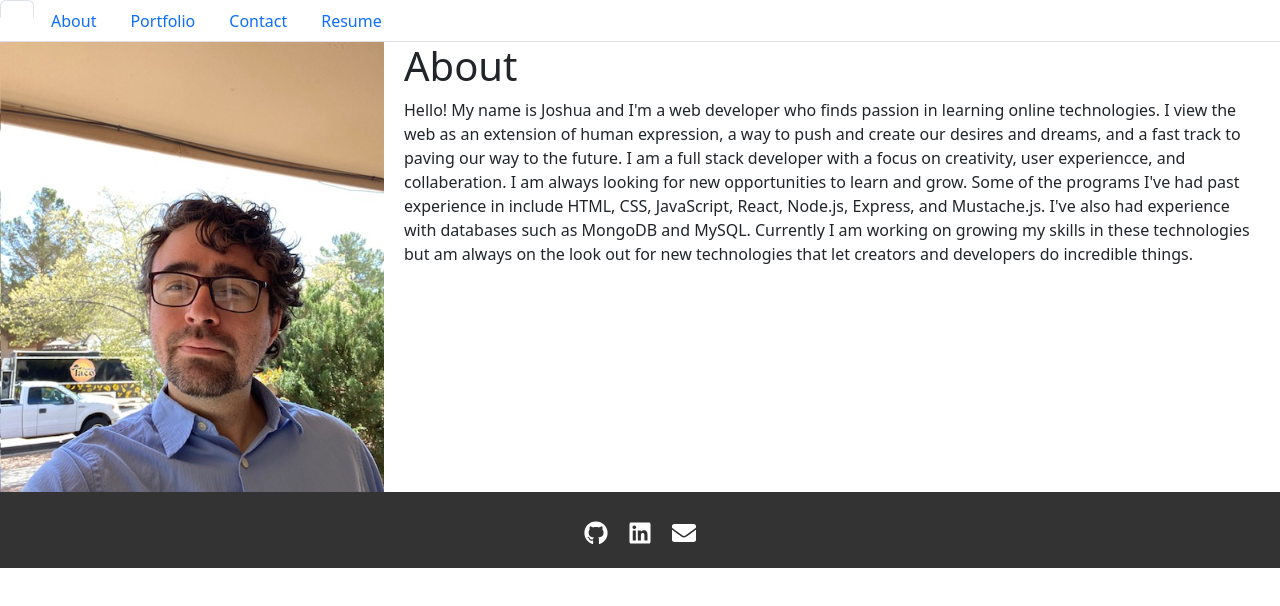
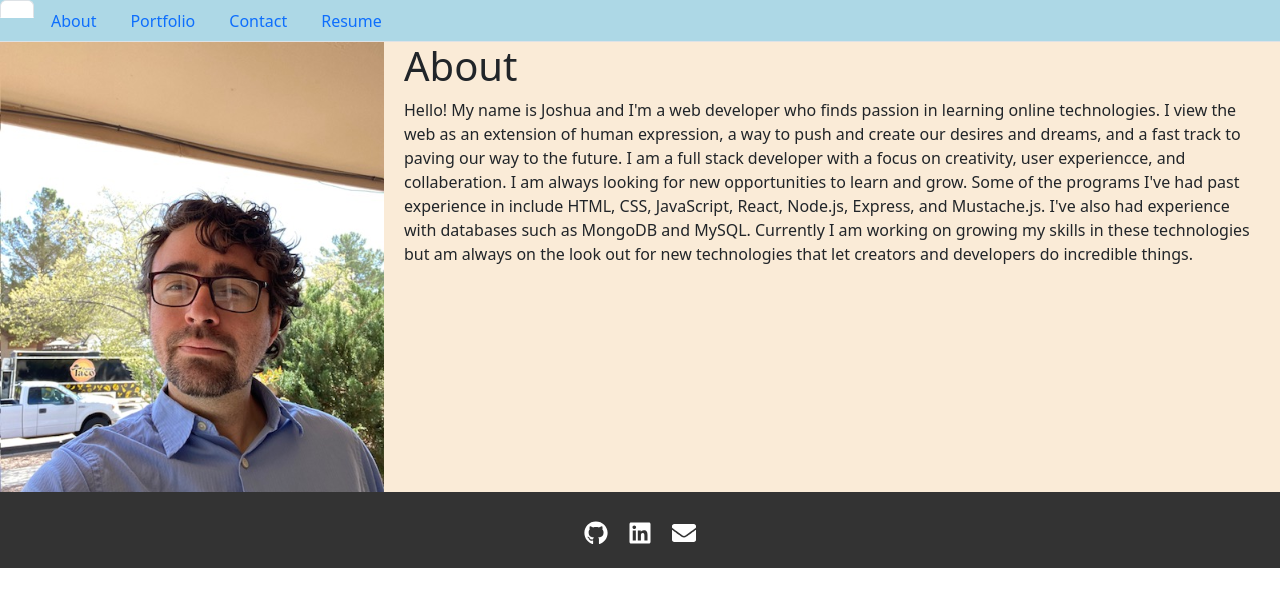
Before and after one commit to spatiallyabsent/joshPortfolio, a React (Vite) app: page / in a window 1280 px wide. Shown: the top 606 px of the page. Built offline with nearby package versions, Linux system fonts and the light colour scheme.

Commit message:
added a little more css

```diff
--- a/src/components/NavTabs.jsx
+++ b/src/components/NavTabs.jsx
@@ -4,7 +4,7 @@ function NavTabs() {
     const currentPage = useLocation().pathname;
 
     return (
-        <ul className="nav nav-tabs">
+        <ul className="nav nav-tabs" style={{ backgroundColor: "lightblue" }}>
             <li className="nav-item">
                 <Link
                     to="/"
--- a/src/index.css
+++ b/src/index.css
@@ -1,6 +1,7 @@
 .about {
     display: flex;
     flex-wrap: wrap;
+    background-color: antiquewhite;
 }
 .about .img-container {
     flex-basis: 30%;
@@ -69,3 +70,8 @@
 .social-icons a:hover {
     color: #ccc; /* Icon color on hover */
 }
+.form {
+    display: flex;
+    flex-wrap: wrap;
+    background-color: antiquewhite;
+}
```
Also changed, not shown: src/pages/Contact.jsx (+0 -11 lines).
